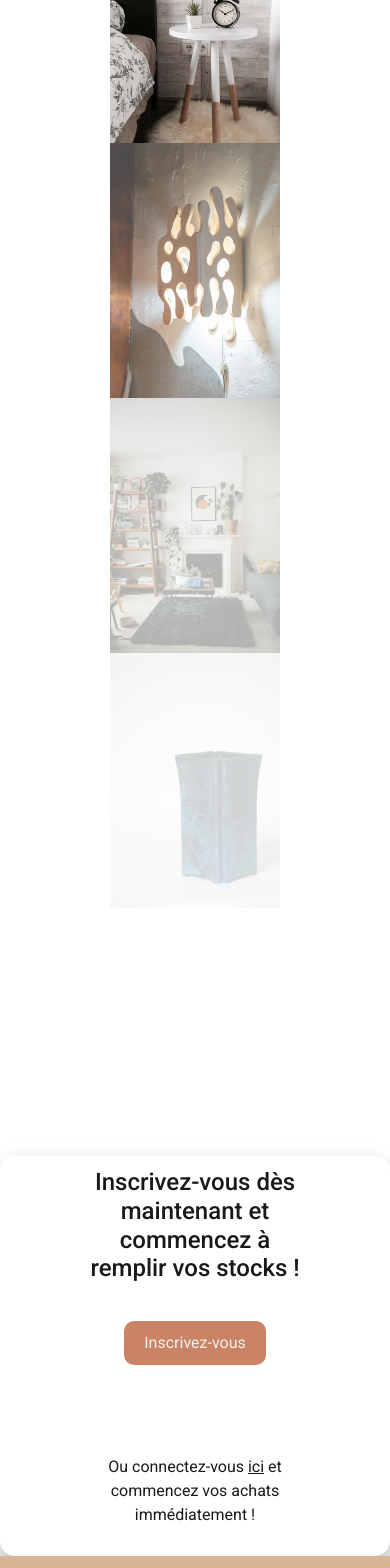
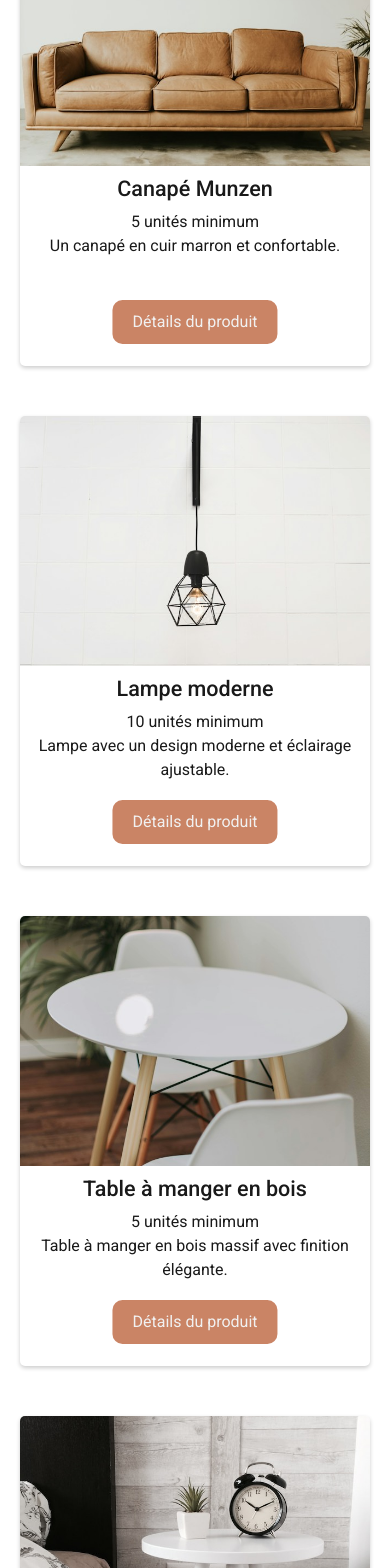
Before and after one commit to ClementYanez/ecf-webwares, a Vue app: page /#/ in a window 390 px wide. Shown: the part 624-2192 px from the top of the page. Built offline with nearby package versions, Linux system fonts and the light colour scheme; sample sign-in values are in the browser's storage.

Commit message:
Landing page mise a jour css+responsivité + nouveau composant

```diff
--- a/src/components/LandingComponent.vue
+++ b/src/components/LandingComponent.vue
@@ -1,26 +1,18 @@
 <template>
-  <div class="contain">
-    <div class="row">
-      <!-- Colonne pour les images à gauche -->
-      <!-- Colonne pour les images à gauche -->
-      <div class="col-lg-6 col-md-6 col-sm-12 d-flex flex-column justify-content-center align-items-center">
-        <div class="img-container">
-          <div v-for="product in lastImages" :key="product.id" class="image-wrapper">
-            <img :src="getImagePath(product.image)" :alt="product.titre" class="custom-img">
+  <div class="cont-global">
+        <div class="cont-image">
+          <div v-for="product in lastImages" :key="product.id" class="image-product">
+            <img :src="getImagePath(product.image)" :alt="product.titre" class="image-unique">
             <img />
           </div>
+          <div class="fondu"></div>
         </div>
-      </div>
 
-      <!-- Colonne pour le texte à droite -->
-      <div class="col-lg-6 col-md-6 col-sm-12 d-flex flex-column justify-content-start mt-5 text-center">
-        <div class="box-shadow">
+        <div class="cont-info">
           <h3>Inscrivez-vous dès maintenant et commencez à remplir vos stocks !</h3>
           <ButtonComponent text="Inscrivez-vous" color="#CA8465" />
           <p>Ou connectez-vous <u style="cursor: pointer">ici</u> et commencez vos achats immédiatement !</p>
         </div>
-      </div>
-    </div>
   </div>
 </template>
 
@@ -54,91 +46,71 @@ export default {
 </script>
 
 <style scoped>
-.row {
-  height: 100%;
+*, *::before, *::after {
+  margin: 0;
+  padding: 0;
+  box-sizing: border-box;
 }
 
-.img-container {
-  margin-top: 50px;
-  margin-bottom: 50px;
+.cont-global {
+  display: flex;
+  justify-content: space-evenly;
+  align-items: center;
+  margin-bottom: 100px;
 }
 
-.custom-img {
-  width: 170px;
-  /* Taille des images */
-  height: auto;
-  /* Conserve les proportions */
+.cont-image {
+  display: flex;
+  flex-direction: column;
 }
 
-.image-wrapper {
-  width: 100%;
-  display: flex;
-  justify-content: center;
+.image-unique {
+  height: 200px; width: 140px;
+  object-fit: cover;
+  object-position: center;
 }
 
-/* Appliquer progressivement plus de transparence */
-.image-wrapper:nth-child(1) img {
-  opacity: 1;
-  /* Premier élément totalement visible */
-}
+.cont-info {
+  max-width: 35%; height: 100%;
+  padding: 80px;
+  border-radius: 15px;
+  box-shadow: 0 16px 30px rgba(0, 0, 0, 0.3);
+  transition: box-shadow 0.3s ease;
+  text-align: center;
 
-.image-wrapper:nth-child(2) img {
-  opacity: 0.7;
-  /* Deuxième élément légèrement transparent */
-}
-
-.image-wrapper:nth-child(3) img {
-  opacity: 0.3;
-  /* Troisième élément plus transparent */
-}
-
-.image-wrapper:nth-child(4) img {
-  opacity: 0.2;
-  /* Quatrième élément encore plus transparent */
-}
-
-
-
-
-/* Styles pour la colonne avec box-shadow */
-.box-shadow {
-  background-color: white;
-  /* Assure que l'arrière-plan soit blanc */
-  padding: 80px;
-  /* Ajoute de l'espace intérieur */
-  border-radius: 15px;
-  /* Arrondit les coins */
-  box-shadow: 0 16px 30px rgba(0, 0, 0, 0.3);
-  /* Box shadow */
-  transition: box-shadow 0.3s ease;
-  /* Transition pour un effet lors du survol */
   display: flex;
-  /* Ne prend que la largeur et la hauteur nécessaires */
   flex-direction: column;
   justify-content: center;
   gap: 30px;
-  margin-top: 150px;
-  margin-left: auto;
-  /* Centre horizontalement */
-  margin-right: auto;
-  /* Centre horizontalement */
-  width: 100%;
-  height: 400px;
 }
 
-.box-shadow h3 {
-  font-size: 1.5rem;
+/* Effet de survol */
+.cont-info:hover {
+  box-shadow: 0 8px 20px rgba(0, 0, 0, 0.2);
 }
 
-.box-shadow button {
-  width: fit-content;
-  margin: 0 auto 60px;
+@media only screen and (max-width: 950px) {
+  .cont-global{
+    flex-direction: column;
+    justify-content: center;
+  }
+
+  .cont-image{
+    flex-direction: row;
+    justify-content: space-evenly;
+    margin-bottom: 30px;
+    max-width: 600px;
+  }
+
+  .cont-info{
+    max-width: 550px;
+  }
 }
 
+@media only screen and (max-width: 550px) {
+  .image-unique{
+    width: 80px; height: 130px;
+  }
+}
 
-/* Effet de survol */
-.box-shadow:hover {
-  box-shadow: 0 8px 20px rgba(0, 0, 0, 0.2);
-  /* Augmente l'ombre au survol */
-}
 </style>
--- /dev/null
+++ b/src/components/LandingconnectedComponent.vue
@@ -0,0 +1,89 @@
+<template>
+<div>
+        <div class="cont-global">
+            <div class="cont-list">
+                <div
+                class="list"
+                v-for="product in productTendance"
+                :key="product.id"
+                >
+                <ProductsComponent
+                  :name="product.titre"
+                  :price="product.prix"
+                  :description="product.description"
+                  :image="product.image"
+                  :minQte="product.moq"
+                  :id="product.id"
+                  url="product-details"
+                />
+              </div>
+            </div>
+          <div class="cont-btn">
+            <ButtonComponent color="#592B02" text="Voir plus" @click="goToProductList()"/>
+          </div>
+        </div>
+</div>
+</template>
+
+<script>
+import ProductsComponent from './ProductsComponent.vue';
+import ButtonComponent from './ButtonComponent.vue';
+
+    export default {
+        data(){
+            return{
+                productTendance : [],
+            }
+        },
+        components:{
+            ProductsComponent,
+            ButtonComponent,
+        },
+
+        methods:{
+            goToProductList(){
+                this.$router.push('/products-list/');
+            },
+        },
+
+        mounted(){
+            const productList = JSON.parse(localStorage.getItem('productsList'))
+
+            this.productTendance = productList
+            .sort((a, b) => b.nombreDeVente - a.nombreDeVente)
+            .slice(0, 8);
+        }
+    }
+</script>
+
+<style scoped>
+*, *::before, *::after{
+    box-sizing: border-box;
+    margin: 0;
+    padding: 0;
+}
+
+.cont-global {
+  display: flex;
+  flex-direction: column;
+  justify-content: center;
+  align-items: center;
+  margin-bottom: 100px;
+}
+
+.cont-list {
+  display: flex;
+  flex-direction: row;
+  flex-wrap: wrap;
+  justify-content: center;
+  align-items: center;
+  gap: 50px;
+  margin: 50px;
+  width: 100%;
+}
+
+.cont-btn button {
+    font-size: 2rem;
+    box-shadow: 5px 5px 16px rgba(0, 0, 0, 0.4);
+}
+</style>
--- a/src/components/ProductsComponent.vue
+++ b/src/components/ProductsComponent.vue
@@ -7,6 +7,7 @@
     <ButtonComponent
       text="Détails du produit"
       color="#CA8465"
+      url="Products-List"
       @click="getDetails"
     />
   </div>
--- a/src/store/index.js
+++ b/src/store/index.js
@@ -17,6 +17,7 @@ export default createStore({
         prix: 299.99,
         moq: 5,
         categorieId: 1,
+        nombreDeVente: 80,
       },
       {
         id: 2,
@@ -26,6 +27,7 @@ export default createStore({
         prix: 499.99,
         moq: 5,
         categorieId: 1,
+        nombreDeVente: 40,
       },
       {
         id: 3,
@@ -35,6 +37,7 @@ export default createStore({
         prix: 499.99,
         moq: 5,
         categorieId: 1,
+        nombreDeVente: 98,
       },
       {
         id: 4,
@@ -44,6 +47,7 @@ export default createStore({
         prix: 99.99,
         moq: 15,
         categorieId: 1,
+        nombreDeVente: 54,
       },
       {
         id: 5,
@@ -53,6 +57,7 @@ export default createStore({
         prix: 199.99,
         moq: 15,
         categorieId: 1,
+        nombreDeVente: 64,
       },
       {
         id: 6,
@@ -62,6 +67,7 @@ export default createStore({
         prix: 129.99,
         moq: 10,
         categorieId: 2,
+        nombreDeVente: 87,
       },
       {
         id: 7,
@@ -71,6 +77,7 @@ export default createStore({
         prix: 119.99,
         moq: 10,
         categorieId: 2,
+        nombreDeVente: 12,
       },
       {
         id: 8,
@@ -80,6 +87,7 @@ export default createStore({
         prix: 149.99,
         moq: 10,
         categorieId: 2,
+        nombreDeVente: 36,
       },
       {
         id: 9,
@@ -89,6 +97,7 @@ export default createStore({
         prix: 129.99,
         moq: 10,
         categorieId: 2,
+        nombreDeVente: 1,
       },
       {
         id: 10,
@@ -98,6 +107,7 @@ export default createStore({
         prix: 129.99,
         moq: 10,
         categorieId: 2,
+        nombreDeVente: 0,
       },
       {
         id: 11,
@@ -107,6 +117,7 @@ export default createStore({
         prix: 189.99,
         moq: 10,
         categorieId: 3,
+        nombreDeVente: 0,
       },
       {
         id: 12,
@@ -116,6 +127,7 @@ export default createStore({
         prix: 99.99,
         moq: 20,
         categorieId: 3,
+        nombreDeVente: 0,
       },
       {
         id: 13,
@@ -126,6 +138,7 @@ export default createStore({
         prix: 89.99,
         moq: 20,
         categorieId: 3,
+        nombreDeVente: 0,
       },
       {
         id: 14,
@@ -135,6 +148,7 @@ export default createStore({
         prix: 89.99,
         moq: 20,
         categorieId: 3,
+        nombreDeVente: 0,
       },
       {
         id: 15,
@@ -144,6 +158,7 @@ export default createStore({
         prix: 89.99,
         moq: 20,
         categorieId: 3,
+        nombreDeVente: 0,
       },
       {
         id: 16,
@@ -153,6 +168,7 @@ export default createStore({
         prix: 49.99,
         moq: 20,
         categorieId: 4,
+        nombreDeVente: 0,
       },
       {
         id: 17,
@@ -162,6 +178,7 @@ export default createStore({
         prix: 49.99,
         moq: 40,
         categorieId: 4,
+        nombreDeVente: 0,
       },
       {
         id: 18,
@@ -171,6 +188,7 @@ export default createStore({
         prix: 49.99,
         moq: 20,
         categorieId: 4,
+        nombreDeVente: 0,
       },
       {
         id: 19,
@@ -180,6 +198,7 @@ export default createStore({
         prix: 69.99,
         moq: 10,
         categorieId: 4,
+        nombreDeVente: 0,
       },
       {
         id: 20,
@@ -190,6 +209,7 @@ export default createStore({
         prix: 49.99,
         moq: 20,
         categorieId: 4,
+        nombreDeVente: 0,
       },
     ],
     userDatabase: [
--- a/src/views/LandingPage.vue
+++ b/src/views/LandingPage.vue
@@ -2,7 +2,8 @@
   <div>
     <HeaderComponent />
     <HeaderHero />
-    <LandingComponent />
+    <LandingconnectedComponent v-if="userLevel"/>
+    <LandingComponent v-else/>
     <FooterComponent />
   </div>
 </template>
@@ -12,13 +13,42 @@ import HeaderComponent from '@/components/HeaderComponent.vue';
 import FooterComponent from '@/components/FooterComponent.vue';
 import HeaderHero from '@/components/HeaderHero.vue';
 import LandingComponent from '@/components/LandingComponent.vue';
+import LandingconnectedComponent from '@/components/LandingconnectedComponent.vue';
+
+import { mapState } from 'vuex';
+
 export default {
+  data(){
+    return {
+      user: '',
+      userLevel: '',
+    }
+  },
   components: {
     HeaderComponent,
     FooterComponent,
     HeaderHero,
     LandingComponent,
+    LandingconnectedComponent,
   },
+
+  computed: {
+    ...mapState([
+      'productsList'
+    ])
+  },
+
+  mounted(){
+    if(localStorage.getItem('productsList') === null){
+      localStorage.setItem('productsList', JSON.stringify(this.productsList))
+    }
+
+    if (localStorage.getItem('user')) {
+      this.user = JSON.parse(localStorage.getItem('user'));
+      this.userLevel = this.user.role;
+    }
+
+  }
 };
 </script>
 
```
